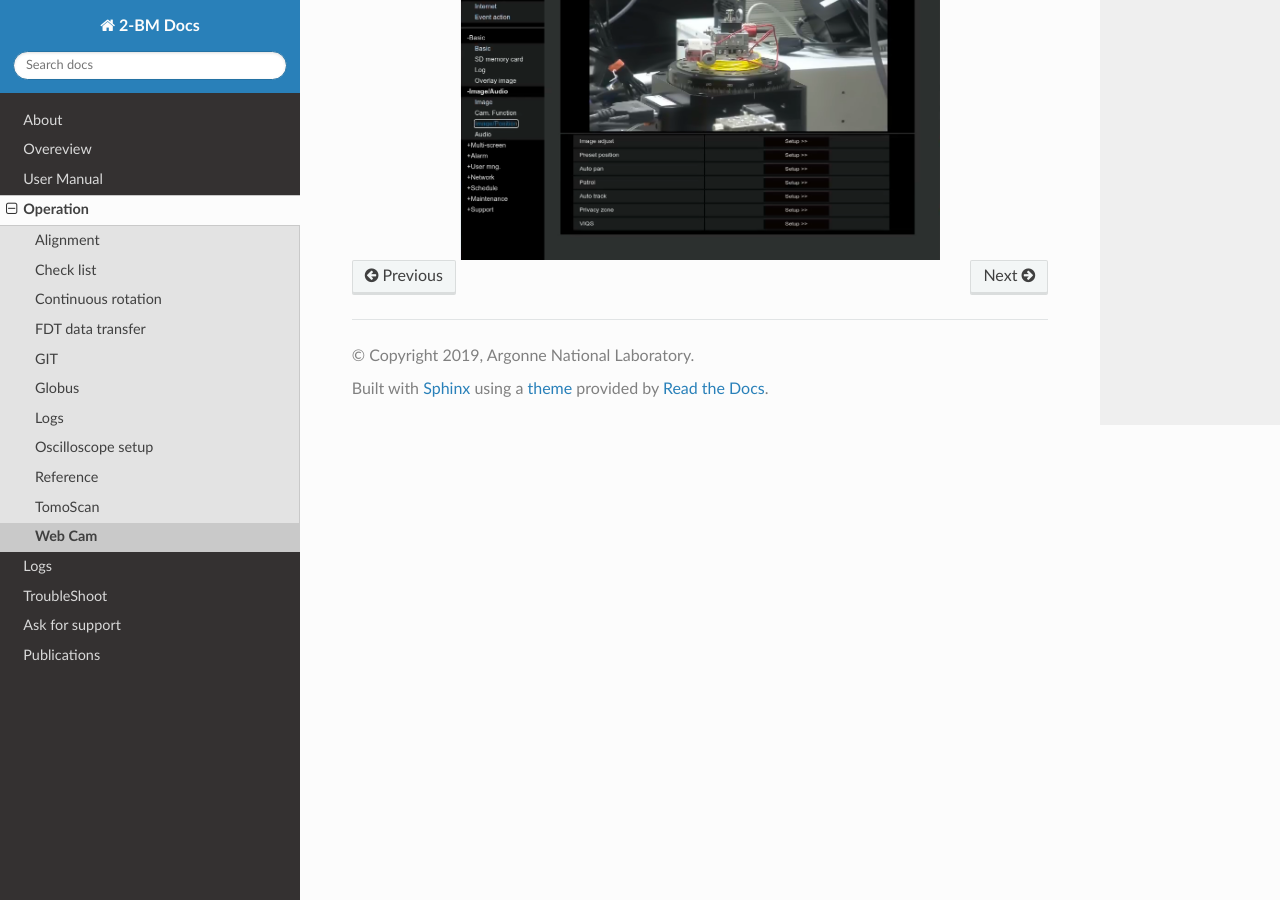
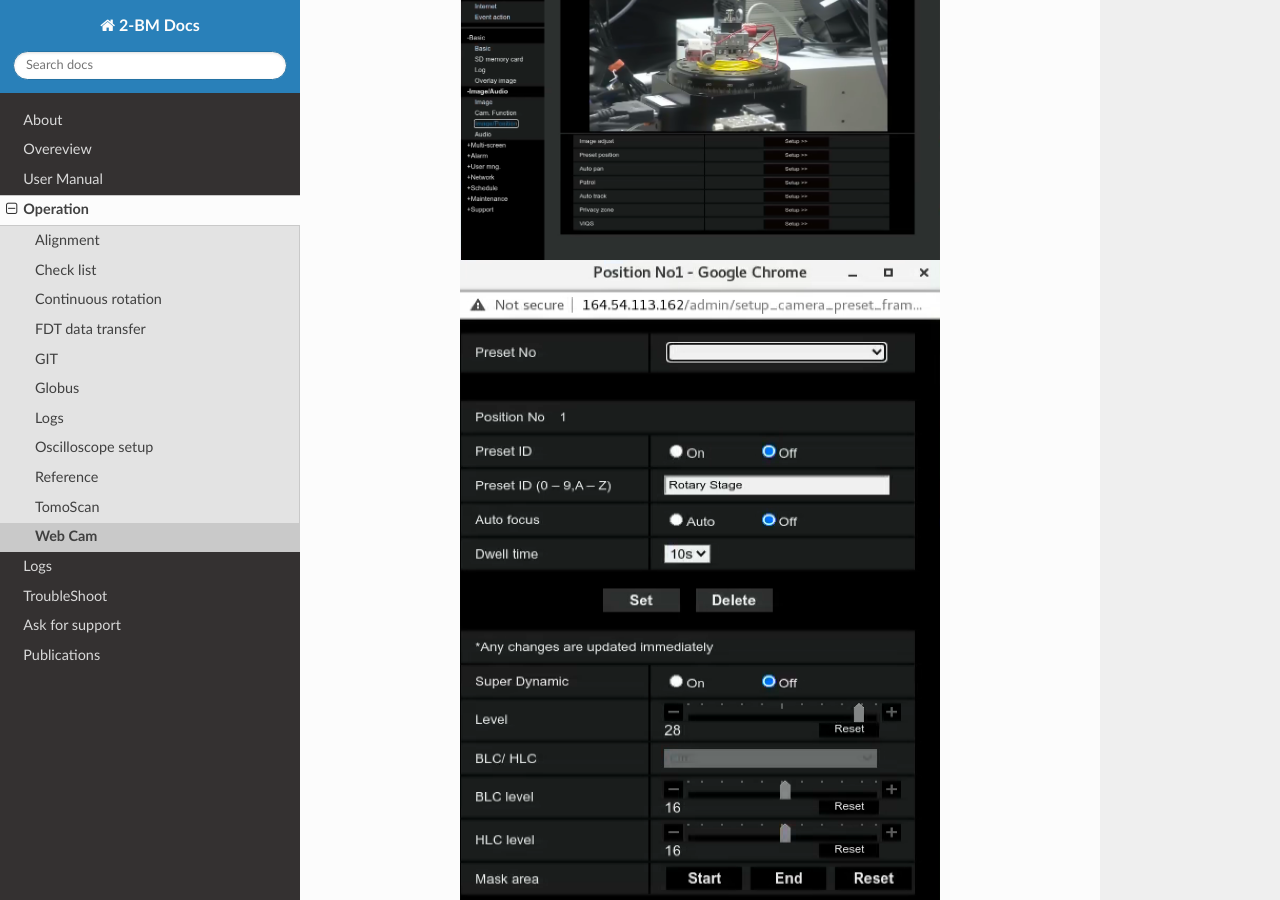
Before and after one commit to xray-imaging/2bm-docs, a Sphinx documentation site: the page built from docs/source/ops/item_025.rst, in a window 1280 px wide and 900 px high, scrolled down 1087 px. Built offline with Sphinx 7.4.7 and the Read the Docs theme 2.0.0, drawn with Linux system fonts in a browser that asks for light colours; the version number could not be read and is left out.

Commit message:
added webcam preset position configuration

```diff
--- a/docs/source/ops/item_025.rst
+++ b/docs/source/ops/item_025.rst
@@ -29,3 +29,9 @@ Also you can configure webcam preset position with:
    :width: 480px
    :align: center
    :alt: webCamPreset
+
+
+.. image:: ../img/webCamPresetPos.png
+   :width: 480px
+   :align: center
+   :alt: webCamPresetPos
```
Also changed, not shown: docs/source/img/webCamPresetPos.png (added).
